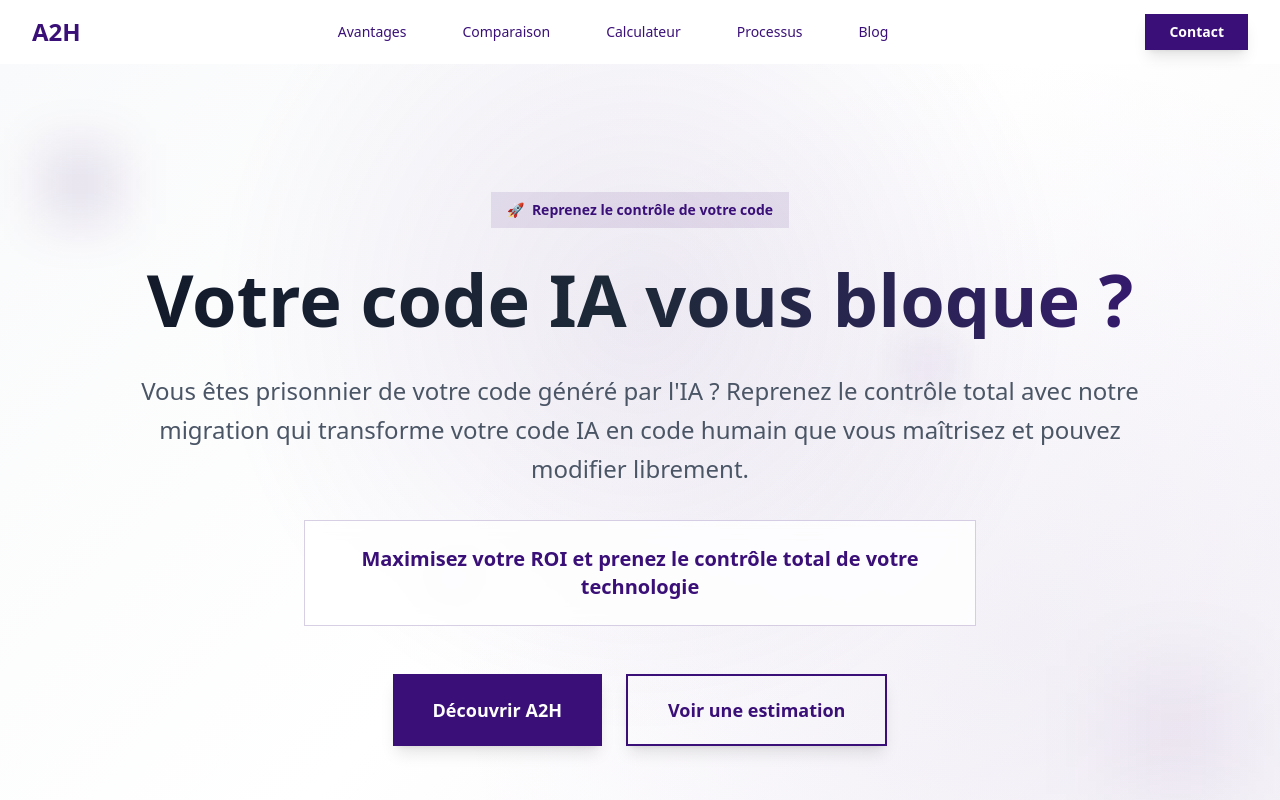
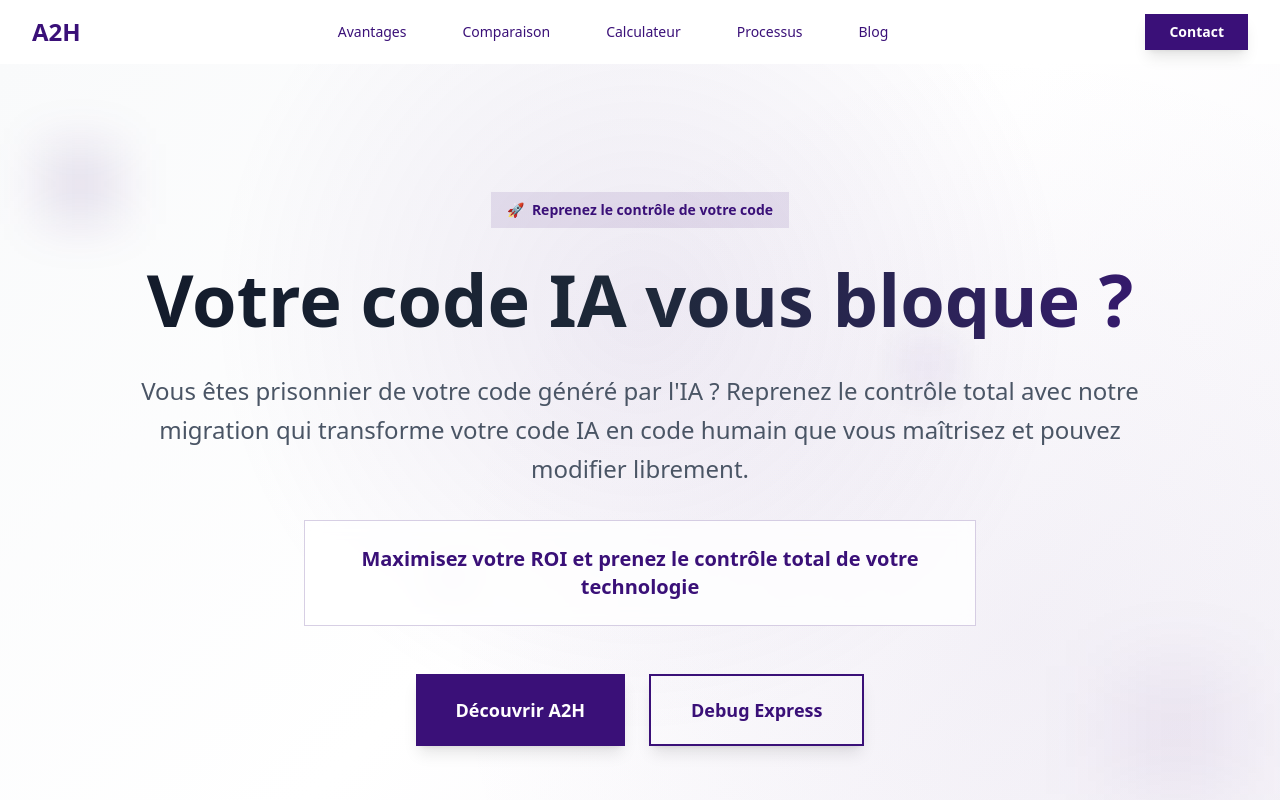
Before and after one commit to AI2HU/lp, a Next.js app: page /t/code-ia-bloque in a window 1280 px wide. Shown: the top 800 px of the page. Built offline with nearby package versions, Linux system fonts and the light colour scheme.

Commit message:
Updates CTA in /t page

```diff
--- a/src/app/t/[slug]/page.tsx
+++ b/src/app/t/[slug]/page.tsx
@@ -192,10 +192,10 @@ export default function TargetPage({ params }: TargetPageProps) {
             Découvrir A2H
           </button>
           <button
-            onClick={() => document.getElementById("pricing-calculator")?.scrollIntoView({ behavior: "smooth" })}
+            onClick={() => window.open('https://calendly.com/jonathan-ai2h/30min', '_blank')}
             className="border-2 border-accent text-accent px-6 sm:px-10 py-4 sm:py-5 text-base sm:text-lg font-semibold hover:bg-accent hover:text-white transition-all duration-300 shadow-lg hover:shadow-xl transform hover:-translate-y-1"
           >
-            Voir une estimation
+            Debug Express
           </button>
         </div>
       </div>
```
